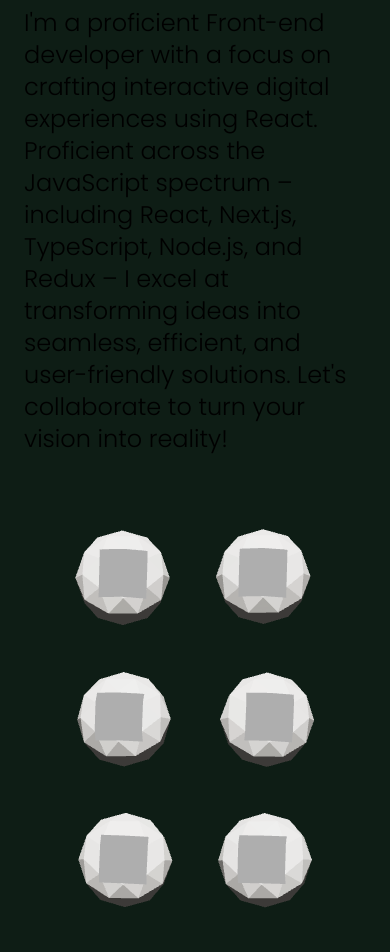
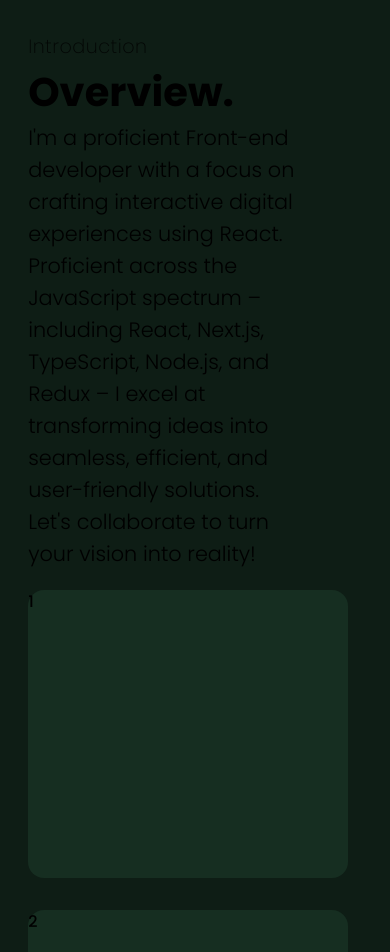
Before and after one commit to sebastianner/my-portfolio, a Next.js app: page / in a window 390 px wide. Shown: the part 1020-1972 px from the top of the page. Built offline with nearby package versions, Linux system fonts and the light colour scheme.

Commit message:
styling card component, fixing hero height

```diff
--- a/package.json
+++ b/package.json
@@ -18,7 +18,6 @@
     "eslint": "8.47.0",
     "eslint-config-next": "13.4.18",
     "framer-motion": "^10.16.1",
-    "maath": "^0.7.0",
     "next": "13.4.18",
     "postcss": "8.4.28",
     "react": "18.2.0",
--- a/src/components/canvas/stars/index.tsx
+++ b/src/components/canvas/stars/index.tsx
@@ -1,8 +1,8 @@
 "use client";
+import { HERO_HEIGHT } from "@/constants";
 import { Points, PointMaterial, Preload } from "@react-three/drei";
 import { Canvas, useFrame } from "@react-three/fiber";
 import { useRef, Suspense } from "react";
-import * as random from "maath/random/dist/maath-random.esm";
 import { Points as ThreePoints } from "three"; // Import Three's Points and PointMaterial
 
 type Props = {};
@@ -10,7 +10,18 @@ type Props = {};
 function StarsCanvas({}: Props) {
   const Stars = () => {
     const starsRef = useRef<ThreePoints>(null);
-    const sphere = random.inSphere(new Float32Array(5000), { radius: 1.2 });
+
+    const generateStarPositions = () => {
+      const positions = new Float32Array(5000 * 3); // Three components (x, y, z) per star
+
+      for (let i = 0; i < positions.length; i++) {
+        positions[i] = (Math.random() - 0.5) * 2.4; // Adjust the range as needed
+      }
+
+      return positions;
+    };
+
+    const sphere = generateStarPositions();
 
     useFrame((_, delta) => {
       if (starsRef.current) {
@@ -35,7 +46,7 @@ function StarsCanvas({}: Props) {
   };
 
   return (
-    <div className="w-screen h-screen absolute z-[-1]">
+    <div className={`w-screen absolute z-[-1] ${HERO_HEIGHT.style}`}>
       <Canvas camera={{ position: [0, 0, 1] }}>
         <Suspense fallback={"null"}>
           <Stars />
--- a/src/components/cards/index.tsx
+++ b/src/components/cards/index.tsx
@@ -1,10 +1,10 @@
 import React from "react";
 
-type Props = {};
+type Props = { n: number };
 
-function Card({}: Props) {
+function Card({ n }: Props) {
   return (
-    <div className="w-[350px] h-[320px] bg-green-700 rounded-2xl">TECH</div>
+    <div className="w-full max-w-xs h-72 bg-[#162e21] rounded-2xl">{n}</div>
   );
 }
 
--- a/src/composition/SectionBuilder.tsx
+++ b/src/composition/SectionBuilder.tsx
@@ -14,7 +14,8 @@ function SectionBuilder({ children, id }: Props) {
       initial="hidden"
       whileInView="show"
       viewport={{ once: true, amount: 0.25 }}
-      className={`sm:px-16 px-6 sm:py-16 py-10 max-w-7xl mx-auto`}
+      className="w-full flex justify-center py-10"
+      // className={`sm:px-16 px-6 sm:py-16 py-10 max-w-7xl mx-auto`}
     >
       <span className="hash-span" id={id}>
         &nbsp;
--- a/src/constants/index.tsx
+++ b/src/constants/index.tsx
@@ -4,6 +4,8 @@ import {
   CANVAS_HEIGHT_INTERFACE,
   CANVAS_FOV_INTERFACE,
   SPHERE_SCALE_INTERFACE,
+  HERO_HEIGHT_INTERFACE,
+  SOCIALS_INTERFACE,
 } from "@/app/interfaces";
 
 export const SPHERE_COORDINATES: SPHERE_COORDINATES_INTERFACE = {
@@ -132,3 +134,13 @@ export const SPHERE_SCALE: SPHERE_SCALE_INTERFACE = {
   small: 15,
   extraSmall: 10,
 };
+
+export const HERO_HEIGHT: HERO_HEIGHT_INTERFACE = {
+  style: "h-mobile sm:h-screen",
+};
+
+export const SOCIALS: SOCIALS_INTERFACE = {
+  linkedIn: "https://www.linkedin.com/in/sebastian-mera/",
+  gitHub: "https://github.com/sebastianner",
+  email: "sebastianner23@gmail.com",
+};
--- a/src/views/Hero/index.tsx
+++ b/src/views/Hero/index.tsx
@@ -3,12 +3,15 @@ import Image from "next/image";
 import { LinkedInIcon, GithubIcon } from "@/icons/icons";
 import { TimeTurnerCanvas } from "@/components/canvas";
 import { GLOBAL_STYLES } from "@/global-styles";
+import { HERO_HEIGHT, SOCIALS } from "@/constants";
 
 type Props = {};
 
 function Hero({}: Props) {
   return (
-    <main className="flex justify-center items-center h-screen w-screen p-10">
+    <main
+      className={`flex justify-center items-center w-screen p-10 ${HERO_HEIGHT.style}`}
+    >
       <div className="flex flex-wrap-reverse justify-center items-center md:gap-10">
         {/* info section */}
         <section className="flex flex-col max-w-[460px] gap-6 text-center lg:text-left">
@@ -22,18 +25,10 @@ function Hero({}: Props) {
             </p>
           </div>
           <span className="flex gap-1 justify-center lg:justify-start">
-            <Link
-              href={"https://www.linkedin.com/in/sebastian-mera/"}
-              target="_blank"
-              as={"https://www.linkedin.com/in/sebastian-mera/"}
-            >
+            <Link href={SOCIALS.linkedIn} target="_blank">
               <LinkedInIcon />
             </Link>
-            <Link
-              href={"https://github.com/sebastianner"}
-              target="_blank"
-              as={"https://github.com/sebastianner"}
-            >
+            <Link href={SOCIALS.gitHub} target="_blank">
               <GithubIcon />
             </Link>
           </span>
--- a/src/views/about/index.tsx
+++ b/src/views/about/index.tsx
@@ -1,13 +1,12 @@
 import { Card } from "@/components";
-import { SphereCanvas } from "@/components/canvas";
 import { GLOBAL_STYLES } from "@/global-styles";
 
 type Props = {};
 
 function About({}: Props) {
   return (
-    <div className="w-auto h-screen bg-slytherin-green flex flex-col">
-      <div>
+    <div className="max-w-7xl w-auto h-screen bg-slytherin-green flex flex-col gap-5 px-6 sm:px-20 sm:py-16">
+      <div className="max-w-[80%]">
         <h2 className={GLOBAL_STYLES.subtitle}>Introduction</h2>
         <h1 className={GLOBAL_STYLES.title}>Overview.</h1>
         <p className={GLOBAL_STYLES.paragraph}>
@@ -19,8 +18,10 @@ function About({}: Props) {
           into reality!
         </p>
       </div>
-      <div>
-        <SphereCanvas />
+      <div className="w-full flex flex-wrap gap-8">
+        <Card n={1} />
+        <Card n={2} />
+        <Card n={3} />
       </div>
       {/* <article className="mt-36 text-center">
         <h2 className="text-2xl font-extralight opacity-80 tracking-wide">
--- a/tailwind.config.ts
+++ b/tailwind.config.ts
@@ -13,9 +13,12 @@ const config: Config = {
         "slytherin-green": "#0e1d15",
       },
       fontSize: {
-        title: "3.438rem",
-        subtitle: "1.5rem",
-        paragraph: "1.5rem",
+        title: "2.5rem",
+        subtitle: "1.2rem",
+        paragraph: "1.3rem",
+      },
+      height: {
+        mobile: "120vh",
       },
     },
   },
```
Also changed, not shown: src/app/interfaces/index.tsx (+10 -0 lines).
